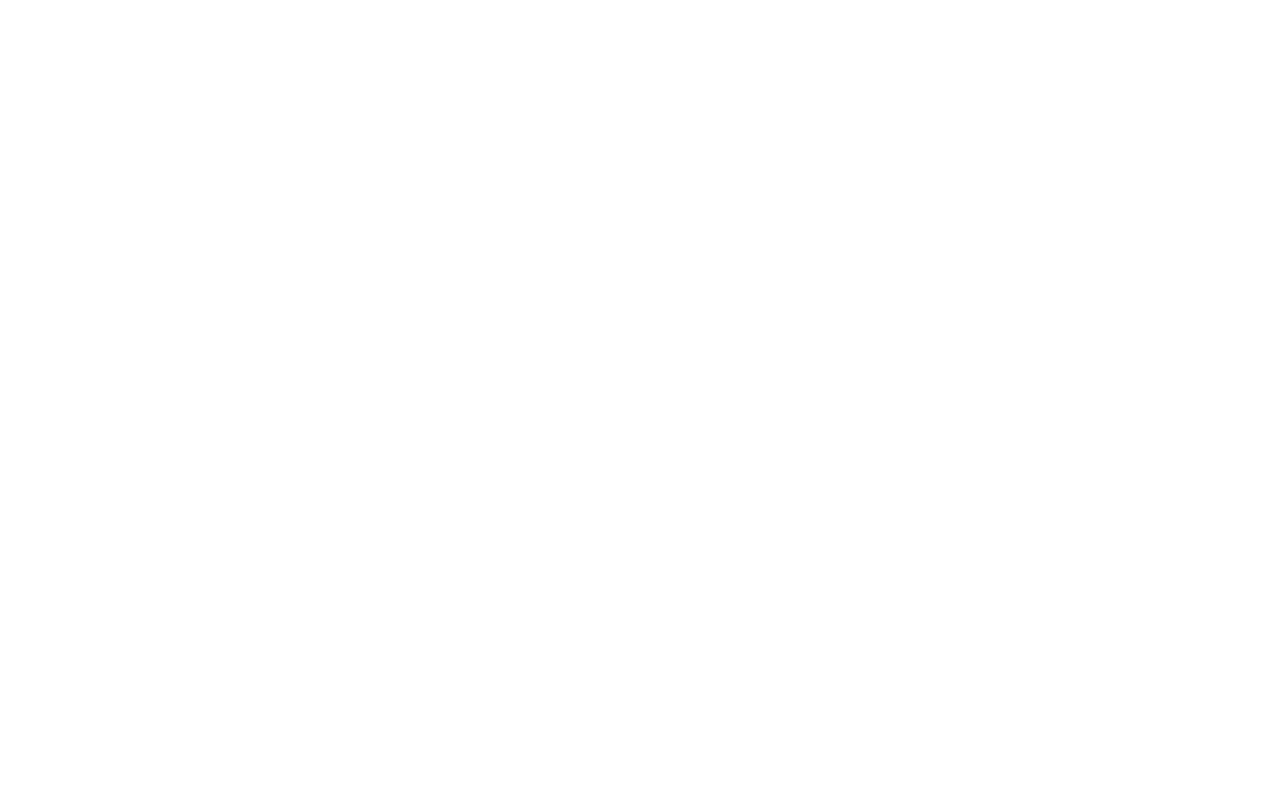
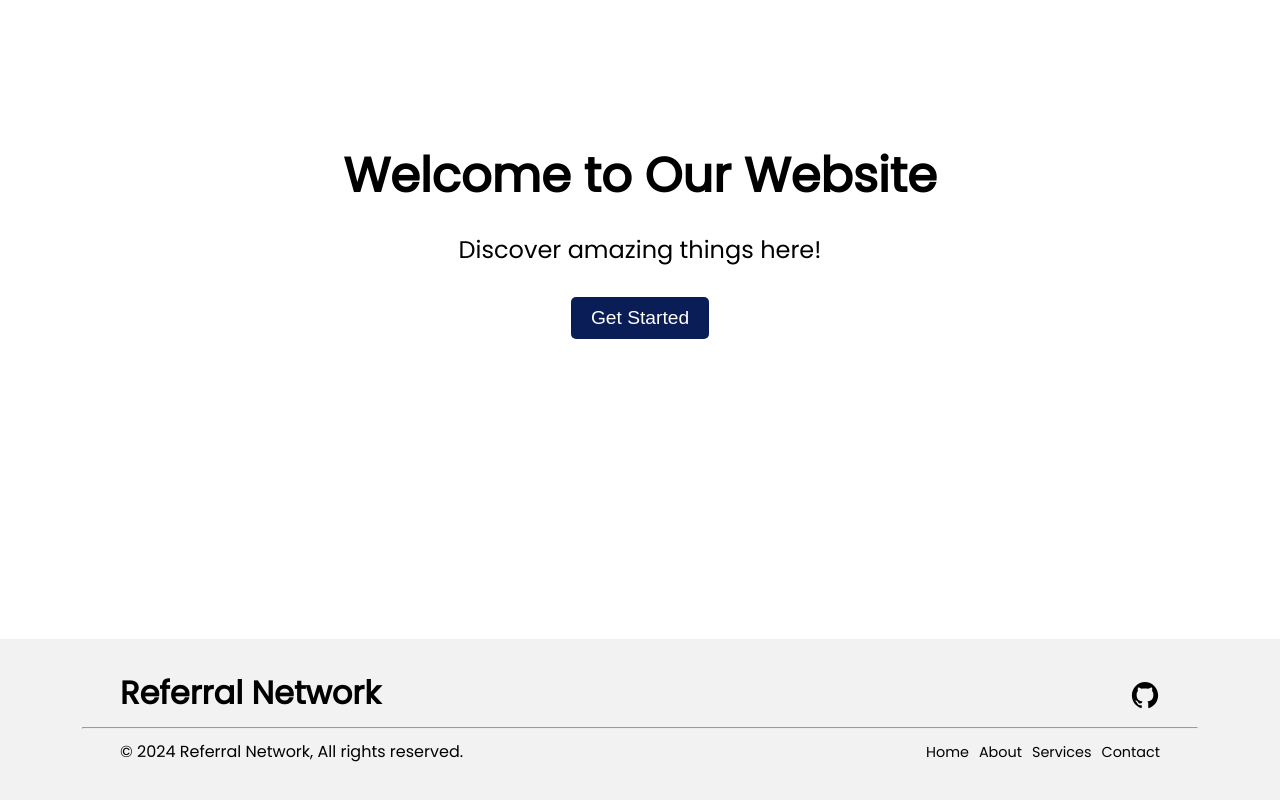
Before and after one commit to RutikKulkarni/ReferralNetworkHub, a React (Create React App) app in the folder frontend/: page / in a window 1280 px wide. Shown: the part 226-1026 px from the top of the page. Before the commit the page ends 800 px from the top, so only its background shows below. Built offline with nearby package versions, Linux system fonts and the light colour scheme; the HTML template or start-up script is replaced by a standard one.

Commit message:
Update Footer design

```diff
--- a/frontend/package.json
+++ b/frontend/package.json
@@ -11,6 +11,7 @@
     "@testing-library/user-event": "^13.5.0",
     "react": "^18.3.1",
     "react-dom": "^18.3.1",
+    "react-icons": "^5.2.1",
     "react-scripts": "5.0.1",
     "web-vitals": "^2.1.4"
   },
--- a/frontend/src/App.jsx
+++ b/frontend/src/App.jsx
@@ -1,9 +1,13 @@
 import Navbar from "./components/Navbar/Navbar";
+import Footer from "./components/Footer/Footer";
+import Home from "./pages/Home/Home";
 
 function App() {
   return (
     <div className="App">
       <Navbar />
+      <Home />
+      <Footer />
     </div>
   );
 }
--- a/frontend/src/components/Footer/Footer.jsx
+++ b/frontend/src/components/Footer/Footer.jsx
@@ -0,0 +1,42 @@
+import React from "react";
+import { IoLogoGithub } from "react-icons/io";
+import styles from "./Footer.module.css";
+
+const Footer = () => {
+  return (
+    <footer className={styles.footer}>
+      <div className={styles.footerContent}>
+        <div className={styles.alignment}>
+          <h1>Referral Network</h1>
+          <a
+            href="https://github.com/RutikKulkarni/ReferralNetworkHub"
+            target="_blank"
+            rel="noopener noreferrer"
+          >
+            <IoLogoGithub style={{ width: "30px", height: "30px" }} />
+          </a>
+        </div>
+        <hr />
+        <div className={styles.alignment}>
+          <p>&copy; 2024 Referral Network, All rights reserved.</p>
+          <ul className={styles.footerLinks}>
+            <li>
+              <a href="#">Home</a>
+            </li>
+            <li>
+              <a href="#">About</a>
+            </li>
+            <li>
+              <a href="#">Services</a>
+            </li>
+            <li>
+              <a href="#">Contact</a>
+            </li>
+          </ul>
+        </div>
+      </div>
+    </footer>
+  );
+};
+
+export default Footer;
--- a/frontend/src/components/Footer/Footer.module.css
+++ b/frontend/src/components/Footer/Footer.module.css
@@ -0,0 +1,69 @@
+.footer {
+  background-color: var(--button-bg-color);
+  padding: 20px;
+}
+
+.footerContent {
+  margin-bottom: 20px;
+}
+
+.footerContent h1 {
+  font-size: 2rem;
+  margin-bottom: 10px;
+  margin-right: auto;
+  margin-left: 100px;
+}
+
+.footerContent hr {
+  width: 90%;
+  margin: 0 auto;
+}
+
+.footerContent p {
+  margin-top: 10px;
+  margin-left: 100px;
+}
+
+.alignment {
+  display: flex;
+  justify-content: space-between;
+  align-items: center;
+  margin-top: 10px;
+  margin-right: 100px;
+  margin-bottom: 0;
+}
+
+.alignment p {
+  margin: 0;
+  margin-left: 100px;
+}
+
+.alignment .footerLinks {
+  margin: 0;
+  padding: 0;
+}
+
+.footerLinks {
+  list-style: none;
+  padding: 0;
+  margin: 0;
+  margin-left: auto;
+}
+
+.footerLinks li {
+  display: inline-block;
+  margin-right: 10px;
+  font-size: 0.9rem;
+}
+
+.footerLinks li:last-child {
+  margin-right: 0;
+}
+
+.footerLinks a {
+  text-decoration: none;
+}
+
+.footerLinks a:hover {
+  text-decoration: underline;
+}
--- a/frontend/src/pages/Home/Home.jsx
+++ b/frontend/src/pages/Home/Home.jsx
@@ -0,0 +1,16 @@
+import React from 'react';
+import styles from './Home.module.css';
+
+const Home = () => {
+  return (
+    <div className={styles.hero}>
+      <div className={styles.heroContent}>
+        <h1>Welcome to Our Website</h1>
+        <p>Discover amazing things here!</p>
+        <button className={styles.heroBtn}>Get Started</button>
+      </div>
+    </div>
+  );
+};
+
+export default Home;
--- a/frontend/src/pages/Home/Home.module.css
+++ b/frontend/src/pages/Home/Home.module.css
@@ -0,0 +1,39 @@
+.hero {
+    /* background-image: url('path/to/your/image.jpg'); */
+    background-size: cover;
+    background-position: center;
+    height: 100vh;
+    display: flex;
+    justify-content: center;
+    align-items: center;
+  }
+
+  .heroContent {
+    text-align: center;
+    color: #000000;
+  }
+
+  .heroContent h1 {
+    font-size: 3rem;
+    margin-bottom: 20px;
+  }
+
+  .heroContent p {
+    font-size: 1.5rem;
+    margin-bottom: 30px;
+  }
+
+  .heroBtn {
+    background-color: #0a1d56;
+    color: #ffffff;
+    border: none;
+    padding: 10px 20px;
+    border-radius: 5px;
+    cursor: pointer;
+    font-size: 1.2rem;
+    transition: background-color 0.3s ease;
+  }
+
+  .heroBtn:hover {
+    background-color: #072543;
+  }
```
Also changed, not shown: 1 other file (tests, documents, lock files or other folders).
